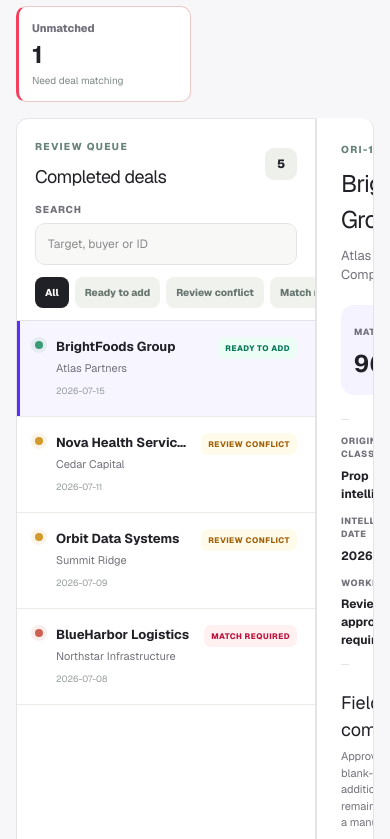
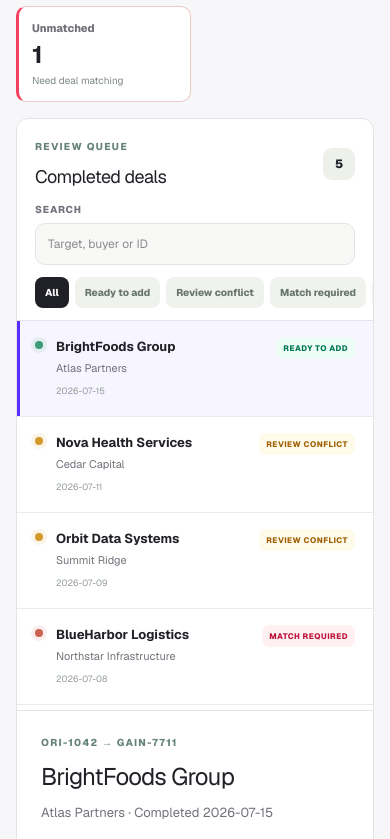
Before and after one commit to rahulbaranwal-png/completed-deals-check, a Next.js app: page / in a window 390 px wide. Shown: the part 1185-2024 px from the top of the page. Built offline with nearby package versions, Linux system fonts and the light colour scheme; no server answers.

Commit message:
Auto-save: 2026-07-23 16:03:55 +05:30

```diff
--- a/app/globals.css
+++ b/app/globals.css
@@ -484,6 +484,16 @@ body { background-image: none; }
 
 footer { max-width: 1320px; padding: 0 clamp(16px, 3vw, 32px) 24px; }
 
+@media (max-width: 1050px) {
+  .workspace { grid-template-columns: minmax(0, 1fr); }
+  .queue-panel { border-radius: 12px 12px 0 0; }
+  .detail-panel {
+    border-left: 1px solid var(--line);
+    border-top: 0;
+    border-radius: 0 0 12px 12px;
+  }
+}
+
 @media (max-width: 760px) {
   .dashboard-intro { align-items: stretch; flex-direction: column; }
   .rule-note { min-width: 0; }
```
